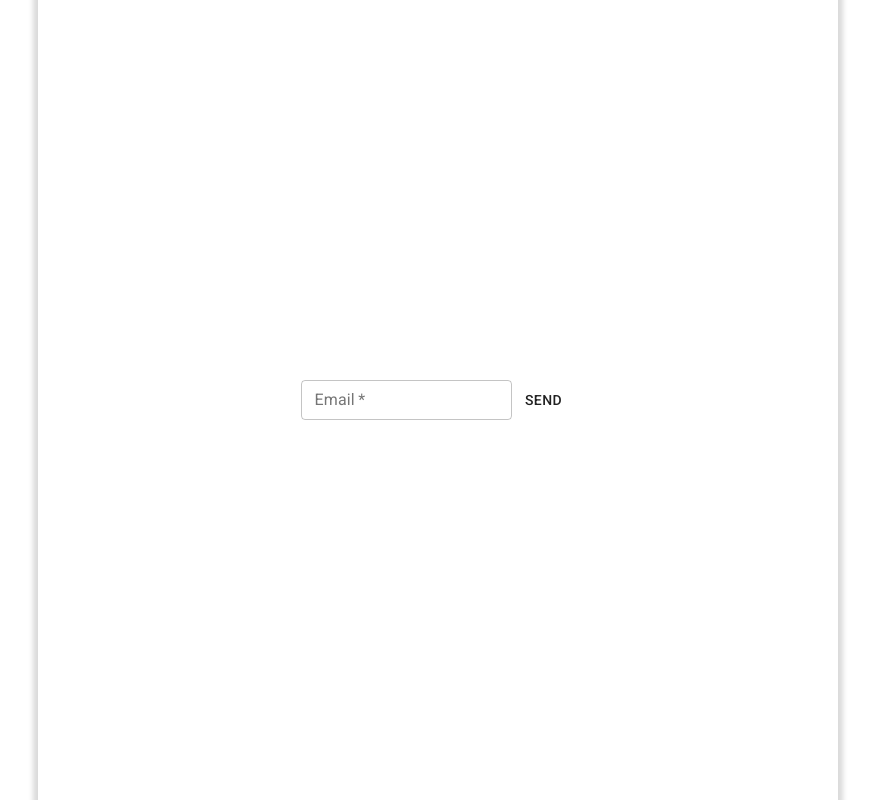
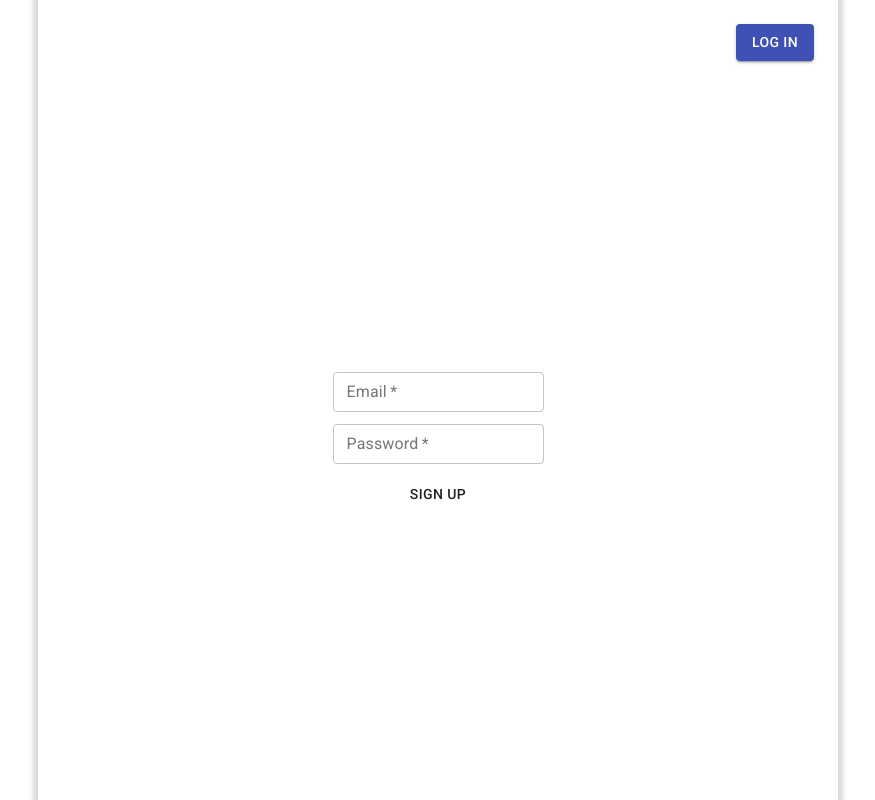
Before and after one commit to NZWhale/wishlist_frontend, a React (Create React App) app: page /registration in a window 1280 px wide. Shown: the whole page, without its empty margins (202-1077 px from the left). Built offline with nearby package versions, Linux system fonts and the light colour scheme.

Commit message:
authorise and registration via email and password implemented

```diff
--- a/src/components/AccountPage/index.tsx
+++ b/src/components/AccountPage/index.tsx
@@ -90,7 +90,7 @@ function AccountPage(props: RouteComponentProps) {
                     setErrorMessage("Cookie doesn't exist, you will redirect to auth page")
                     //Delay for beauty
                     setTimeout(() => {
-                        props.history.push('/registration')
+                        props.history.push('/authorise')
                     }, 1500)
                     return
                 }
--- /dev/null
+++ b/src/components/EmailConfirmationPage/index.tsx
@@ -0,0 +1,76 @@
+import React from "react";
+import {CircularProgress} from "@material-ui/core";
+import {match, RouteComponentProps, withRouter} from "react-router-dom";
+import Snackbar from "@material-ui/core/Snackbar";
+import AlignCenter from "../../reusableComponents/AlignCenter"
+import {sendEmailConfirmationRequest} from "./sendEmailConfirmationRequest";
+
+
+interface MyParams {
+    confirmationCode: string
+}
+
+class EmailConfirmationPage extends React.Component<RouteComponentProps>{
+    state = {
+        isLoaded: false,
+        isError: false,
+        errorMessage: "",
+    }
+
+
+    componentDidMount() {
+        const myMatch = this.props.match as match<MyParams>
+        const {confirmationCode} = myMatch.params
+
+        sendEmailConfirmationRequest(confirmationCode)
+            .then((response: Response) => {
+                if (!response.ok) {
+                    this.setState({isError: true})
+                    this.setState({errorMessage: "Can't add to the room, you will redirect."})
+                    //Delay for beauty
+                    setTimeout(() => {
+                        this.setState({isError: false})
+                        this.setState({isLoaded: true})
+                        this.props.history.push('/authorise')
+                    }, 2000)
+                    return
+                }
+                this.setState({isError: true})
+                this.setState({errorMessage: "Email confirm successfully"})
+                setTimeout(() => {
+                    this.setState({isError: false})
+                    this.setState({isLoaded: true})
+                    this.props.history.push("/account")
+                }, 2000)
+            })
+    }
+
+    render() {
+        const {isLoaded, errorMessage, isError} = this.state
+
+        if (isError) {
+            return (
+                <>
+                    <Snackbar
+                        anchorOrigin={{vertical: 'top', horizontal: 'center'}}
+                        open={isError}
+                        onClose={() => this.setState({isError: false})}
+                        message={errorMessage}
+                    />
+                </>
+            )
+        }
+
+        return (
+            <>
+                {!isLoaded &&
+                <AlignCenter>
+                    <CircularProgress/>
+                </AlignCenter>
+                }
+            </>
+        )
+    }
+}
+
+export default withRouter(EmailConfirmationPage)
--- /dev/null
+++ b/src/components/EmailConfirmationPage/sendEmailConfirmationRequest.ts
@@ -0,0 +1,8 @@
+import {emailConfirmationUrl} from "../../config";
+
+export const sendEmailConfirmationRequest = (confirmationCode: string) => fetch(emailConfirmationUrl, {
+    method: 'POST',
+    headers: {'Content-Type': 'application/json;charset=utf-8',},
+    credentials: 'include',
+    body: JSON.stringify({confirmationCode: confirmationCode})
+})
--- a/src/components/RegistrationPage/index.tsx
+++ b/src/components/RegistrationPage/index.tsx
@@ -1,11 +1,11 @@
 import React from 'react';
 import {Button, TextField, CircularProgress} from "@material-ui/core";
 import {Component} from "react";
-import {sendRegistrationRequest} from "./sendRegistrationRequest";
 import AlignCenter from "../../reusableComponents/AlignCenter";
 import Snackbar from "@material-ui/core/Snackbar";
 import {RouteComponentProps, withRouter} from "react-router-dom";
 import Cookies from "js-cookie";
+import {sendRegistrationRequest} from "./sendRegistrationRequest";
 
 interface ILocationState {
     from: string
@@ -17,6 +17,7 @@ class RegistrationPage extends Component<RouteComponentProps> {
         isError: false,
         errorMessage: "",
         email: "",
+        password: "",
         cookie: Cookies.get('auth-token')
     }
 
@@ -26,8 +27,45 @@ class RegistrationPage extends Component<RouteComponentProps> {
         }
     }
 
+    registrationRequest(email: string, password: string, locationState: ILocationState){
+        sendRegistrationRequest(email.trim(), password)
+            .then((response) => {
+                if(!response.ok){
+                    this.setState({
+                        isLoading: false,
+                        errorMessage: "Email doesn't pass validation",
+                        isError: true})
+                    //Delay for reading error message
+                    setTimeout(() => {
+                        this.setState({isError: false})
+                    }, 3000)
+                    return
+                }
+                this.setState({
+                    isLoading: false,
+                    errorMessage: "Check your email",
+                    isError: true
+                })
+                //Delay for reading error message
+                setTimeout(() => {
+                    this.setState({isError: false})
+                    if(locationState){
+                        this.props.history.push({
+                            pathname: '/authorise',
+                            state: {
+                                from: locationState.from
+                            }
+                        })
+                        return
+                    }
+                    this.props.history.push('/authorise')
+                }, 1500)
+            })
+    }
+
+
     render() {
-        const {isLoading, email, isError, errorMessage} = this.state
+        const {isLoading, email, password, isError, errorMessage} = this.state
         const locationState = this.props.location.state as ILocationState
 
         if (isLoading) {
@@ -52,11 +90,31 @@ class RegistrationPage extends Component<RouteComponentProps> {
         }
 
         return (
-            <AlignCenter>
+            <>
+                <div style={{
+                    display: "flex",
+                    flexDirection: "row",
+                    justifyContent: "flex-end",
+                    margin: "24px"
+                }}>
+                    <Button variant="contained"
+                            color="primary"
+                            onClick={() => this.props.history.push('/authorise')}
+                    >
+                        Log in
+                    </Button>
+                </div>
+                <div style={{
+                    width: "100%",
+                    height: "100%",
+                    display: "flex",
+                    flexDirection: "column",
+                    alignItems: "center",
+                    justifyContent: "center"
+                }}>
                 <TextField
                     required
                     label="Email"
-                    // fullWidth
                     placeholder="your@email.com"
                     variant="outlined"
                     size="small"
@@ -64,47 +122,28 @@ class RegistrationPage extends Component<RouteComponentProps> {
                         this.setState({email: e.target.value})
                     }}
                 />
+                <TextField
+                    required
+                    style={{margin: "12px"}}
+                    label="Password"
+                    placeholder="enter your password"
+                    variant="outlined"
+                    type="password"
+                    size="small"
+                    onChange={(e) => {
+                        this.setState({password: e.target.value})
+                    }}
+                />
                 <Button
                     onClick={() => {
                         this.setState({isLoading: true})
-                        sendRegistrationRequest(email.trim())
-                            .then((response) => {
-                                if(!response.ok){
-                                    this.setState({
-                                        isLoading: false,
-                                        errorMessage: "Email doesn't pass validation",
-                                        isError: true})
-                                    //Delay for reading error message
-                                    setTimeout(() => {
-                                        this.setState({isError: false})
-                                    }, 3000)
-                                    return
-                                }
-                                this.setState({
-                                    isLoading: false,
-                                    errorMessage: "Check your email",
-                                    isError: true
-                                })
-                                //Delay for reading error message
-                                setTimeout(() => {
-                                    this.setState({isError: false})
-                                    if(locationState){
-                                        this.props.history.push({
-                                            pathname: '/authorise',
-                                            state: {
-                                                from: locationState.from
-                                            }
-                                        })
-                                        return
-                                    }
-                                    this.props.history.push('/authorise')
-                                }, 1500)
-                            })
+                        this.registrationRequest(email, password, locationState)
                     }}
                 >
-                    Send
+                    Sign up
                 </Button>
-            </AlignCenter>
+                </div>
+            </>
         )
     }
 }
--- a/src/config.ts
+++ b/src/config.ts
@@ -18,6 +18,9 @@ export const getWishesByUserIdUrl: string = `${host}:${backPort}/getWishesById/`
 export const getUsernameByUserIdUrl: string = `${host}:${backPort}/getUsernameByUserId/`
 export const addNewUserUrl: string = `${host}:${backPort}/addUserToRoom`
 export const addUserViaLinkUrl: string = `${host}:${backPort}/addUserViaLink`
+export const registrationUrl: string = `${host}:${backPort}/registration`
+export const regularAuthorisationUrl: string = `${host}:${backPort}/authorise`
+export const emailConfirmationUrl: string = `${host}:${backPort}/emailConfirmation`
 
 //FRONTEND
 export const linkForAddingUser: string = `${host}:${frontPort}/adduser/`
```
Also changed, not shown: src/App.tsx (+14 -2 lines), src/components/AuthorisePage/sendAuthorisationViaPasswordRequest.ts (added, +12 -0 lines), src/components/RegistrationPage/sendRegistrationRequest.ts (+6 -3 lines), src/components/CodeConfirmationPage/sendAuthoriseRequest.ts (renamed from src/components/AuthorisePage/sendAuthoriseRequest.ts).
